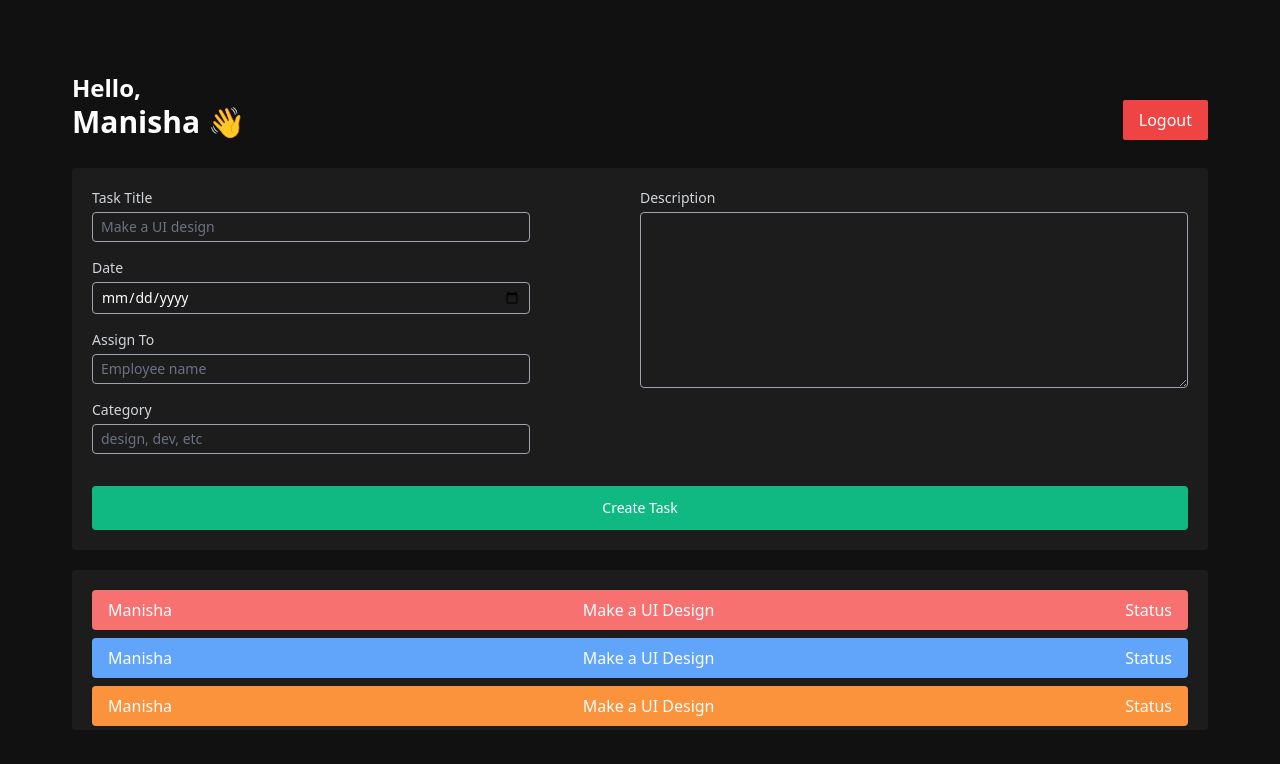
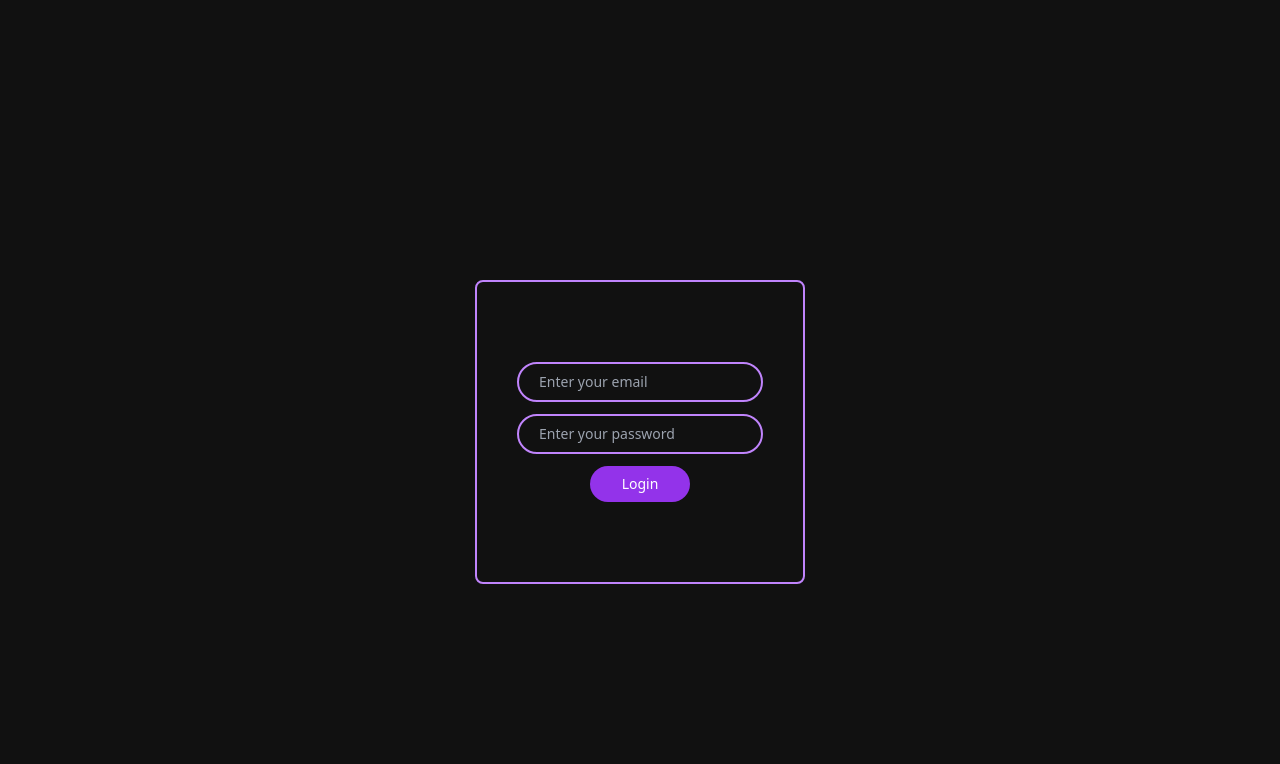
Before and after one commit to manishaV-dev/Employee-Management-System, a React (Vite) app: page / in a window 1280 px wide. Shown: the top 764 px of the page. Built offline with nearby package versions, Linux system fonts and the light colour scheme.

Commit message:
fix css bug

```diff
--- a/src/App.jsx
+++ b/src/App.jsx
@@ -1,14 +1,14 @@
 import "./App.css";
 import AdminDashboard from "./components/Dashboard/AdminDashboard";
-// import Login from "./components/Auth/Login";
-// import EmployeeDashboard from "./components/Dashboard/EmployeeDashboard";
+import Login from "./components/Auth/Login";
+import EmployeeDashboard from "./components/Dashboard/EmployeeDashboard";
 
 function App() {
   return (
     <>
-      {/* <Login /> */}
+      <Login />
       {/* <EmployeeDashboard /> */}
-      <AdminDashboard />
+      {/* <AdminDashboard /> */}
     </>
   );
 }
--- a/src/components/Auth/Login.jsx
+++ b/src/components/Auth/Login.jsx
@@ -13,7 +13,7 @@ function Login() {
 
   return (
     <>
-      <div className="flex items-center justify-center h-screen w-screen">
+      <div className="flex h-screen w-full items-center justify-center">
         <div className="border-2 border-purple-400 px-10 py-20 rounded-lg">
           <form
             onSubmit={submitHandler}
```
